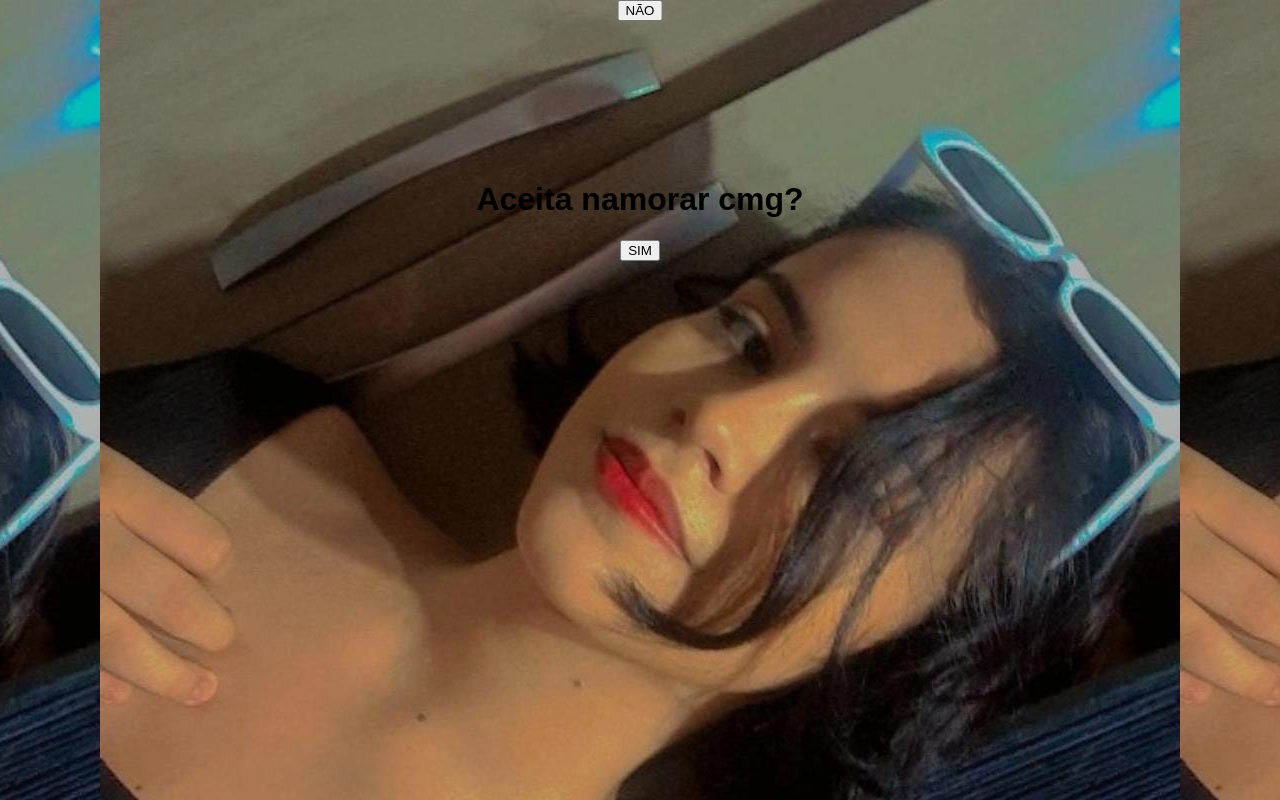
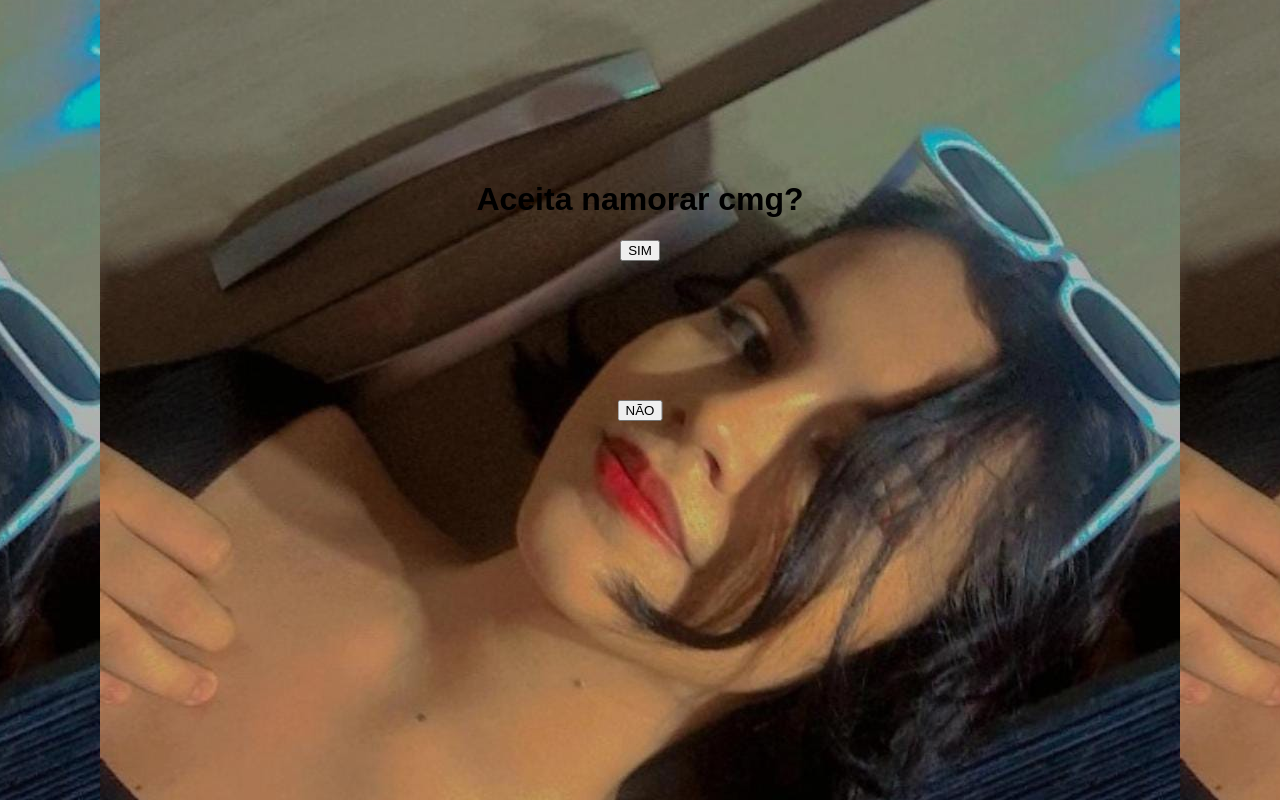
Before and after one commit to GizmoSharim/namoracomigo123, a plain HTML site: page index.html in a window 1280 px wide. Drawn offline with Linux system fonts and the light colour scheme.

Commit message:
Update index.html

```diff
--- a/index.html
+++ b/index.html
@@ -20,7 +20,7 @@
 
         #btn {
             position: absolute;
-            top: 0;
+            top: 50%;
             left: 50%;
             transform: translateX(-50%);
         }
@@ -30,6 +30,7 @@
     <div id="conteudo">
         <h1>Aceita namorar cmg?</h1>
         <button onclick="abrirLink('https://www.youtube.com/watch?v=lp-EO5I60KA')">SIM</button>
+
         <button id="btn" onclick="desvia(this)">NÃO</button>
     </div>
 
```
